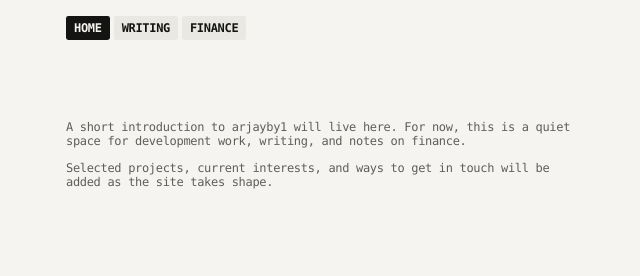
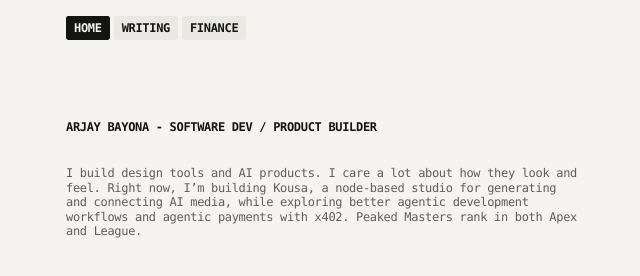
Before and after one commit to arjayby/arjayby1, an Astro site: page / in a window 1280 px wide. Shown: the whole page, without its empty margins (318-958 px from the left). Built offline with nearby package versions, Linux system fonts and the light colour scheme; Astro itself is replaced by a stand-in of ours; no server answers; a web font is replaced by a local one.

Commit message:
feat: update homepage introduction

```diff
--- a/src/pages/index.astro
+++ b/src/pages/index.astro
@@ -5,14 +5,10 @@ import BaseLayout from "@/layouts/BaseLayout.astro";
 <BaseLayout title="Home" description="The personal developer portfolio of arjayby1.">
   <article class="page-stack">
     <div class="page-content">
+      <h1 class="home-heading">Arjay Bayona - Software Dev / Product Builder</h1>
       <div class="copy-stack">
         <p>
-          A short introduction to arjayby1 will live here. For now, this is a quiet
-          space for development work, writing, and notes on finance.
-        </p>
-        <p>
-          Selected projects, current interests, and ways to get in touch will be
-          added as the site takes shape.
+          I build design tools and AI products. I care a lot about how they look and feel. Right now, I’m building <a href="https://kousa.app" target="_blank" rel="noopener noreferrer">Kousa</a>, a node-based studio for generating and connecting AI media, while exploring better agentic development workflows and agentic payments with x402. Peaked Masters rank in both <a href="https://www.ea.com/games/apex-legends" target="_blank" rel="noopener noreferrer">Apex</a> and <a href="https://www.leagueoflegends.com/" target="_blank" rel="noopener noreferrer">League</a>.
         </p>
       </div>
     </div>
--- a/src/styles/global.css
+++ b/src/styles/global.css
@@ -180,6 +180,14 @@
     gap: 2rem;
   }
 
+  .home-heading {
+    margin: 0;
+    font-size: inherit;
+    font-weight: 700;
+    line-height: 1.2;
+    text-transform: uppercase;
+  }
+
   .copy-stack {
     display: flex;
     flex-direction: column;
```
